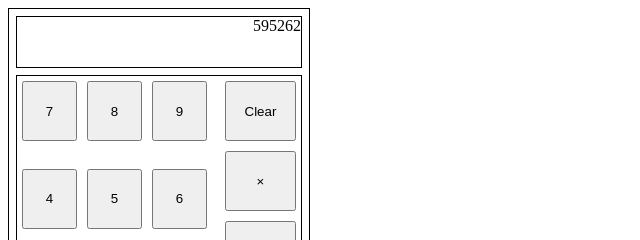
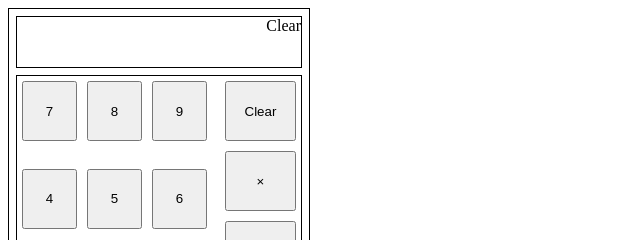
Before and after one commit to Quinn87/calculator, a plain HTML site: page index.html in a window 1280 px wide. Both pictures are taken after a click on the button "Clear". Shown: the top 240 px of the page, 0-640 px from the left. Drawn offline with Linux system fonts and the light colour scheme.

Commit message:
added operator button listener

```diff
--- a/app.js
+++ b/app.js
@@ -35,4 +35,8 @@ numButtons.forEach(button => button.addEventListener('click', function (e) {
     }
 }));
 
-//When operator is selected clear screenText.innerText
+operatorButtons.forEach(button => button.addEventListener('click', function (e) {
+    console.log(e.target.textContent);
+    operator = e.target.textContent;
+    screenCalculation.innerText = `${numOne} ${operator}`;
+}));
--- a/index.html
+++ b/index.html
@@ -12,7 +12,7 @@
 <body>
     <div class="calculator">
         <div class="screen">
-            <div class="screenCalculation">595262</div>
+            <div class="screenCalculation"></div>
             <div class="screenText"></div>
         </div>
         <div class="buttons">
```
